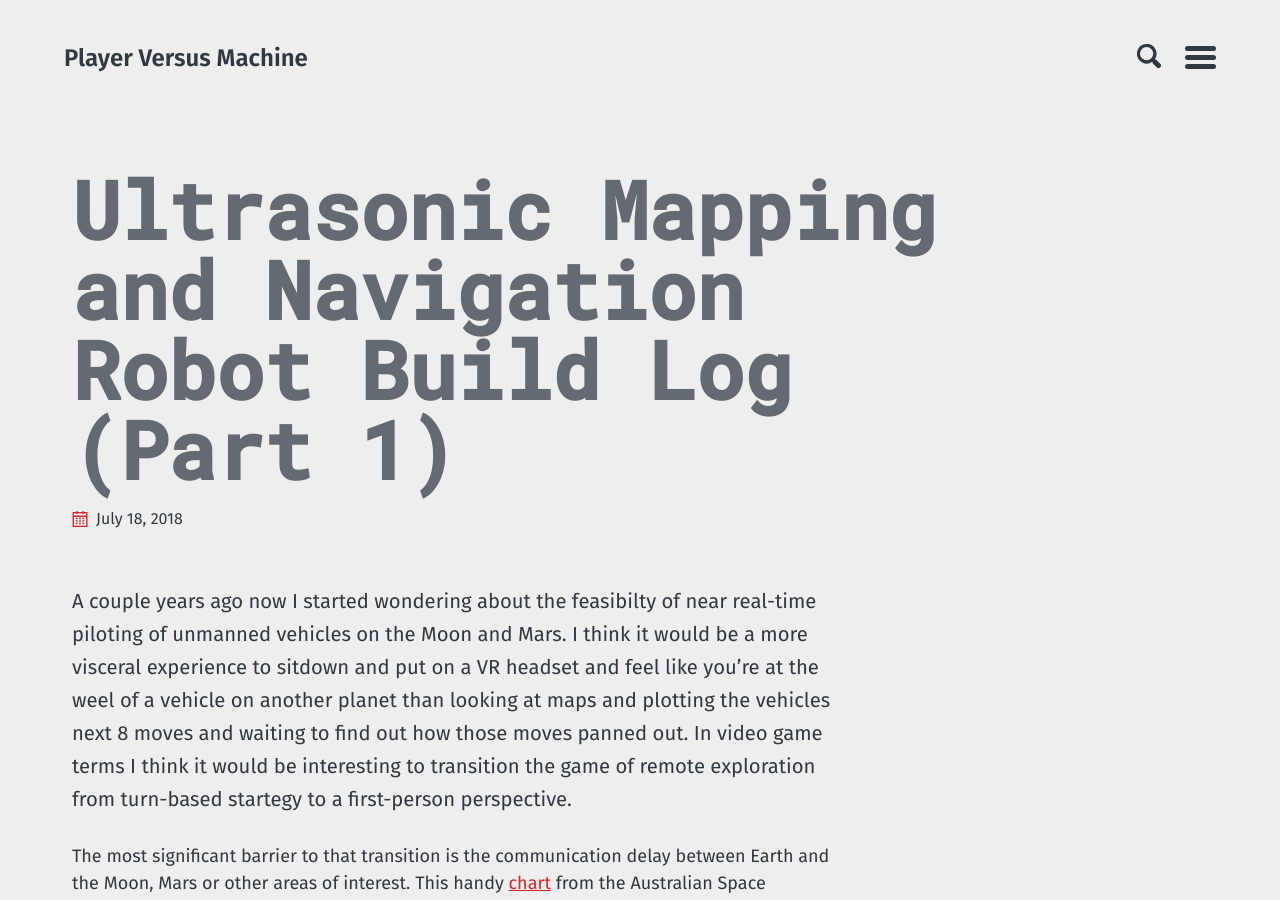
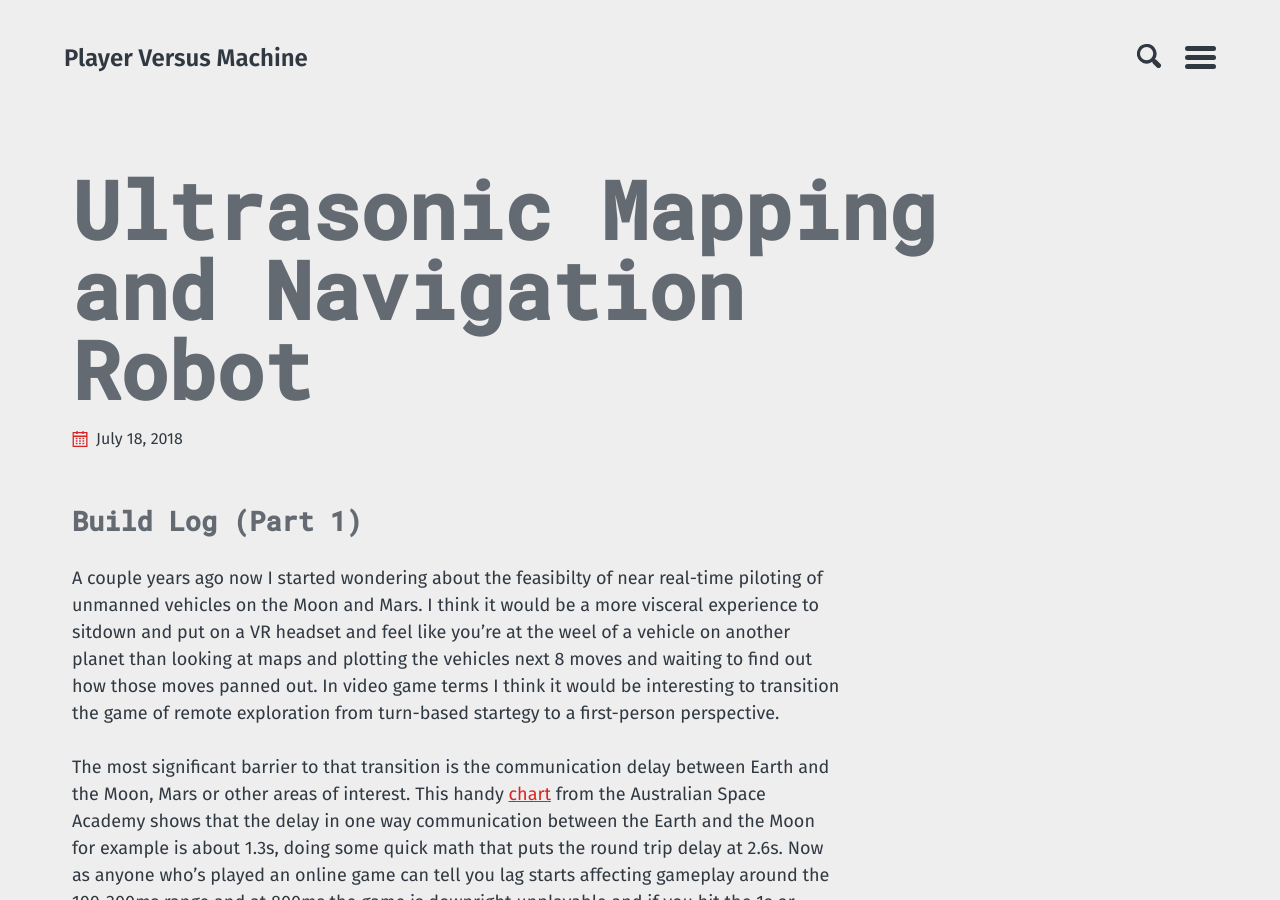
Before and after one commit to PlayerVMachine/PlayerVMachine.github.io, a Jekyll site: the page built from _posts/2018-07-17-UNavigator-Build-Blog-Part-1.md, in a window 1280 px wide and 900 px high. Built offline with Jekyll 4.4.1, drawn with Linux system fonts in a browser that asks for light colours; our own code applies the rules of GitHub Pages for plain Markdown files.

```diff
--- a/_posts/2018-07-17-UNavigator-Build-Blog-Part-1.md
+++ b/_posts/2018-07-17-UNavigator-Build-Blog-Part-1.md
@@ -1,8 +1,10 @@
 ---
-title: Ultrasonic Mapping and Navigation Robot Build Log (Part 1)
+title: Ultrasonic Mapping and Navigation Robot
 categories: hardware
 date: 2018-07-17 16:00:00 -1700
 ---
+
+### Build Log (Part 1)
 
 A couple years ago now I started wondering about the feasibilty of near real-time piloting of unmanned vehicles on the Moon and Mars. I think it would be a more visceral experience to sitdown and put on a VR headset and feel like you're at the weel of a vehicle on another planet than looking at maps and plotting the vehicles next 8 moves and waiting to find out how those moves panned out. In video game terms I think it would be interesting to transition the game of remote exploration from turn-based startegy to a first-person perspective.
 
```
